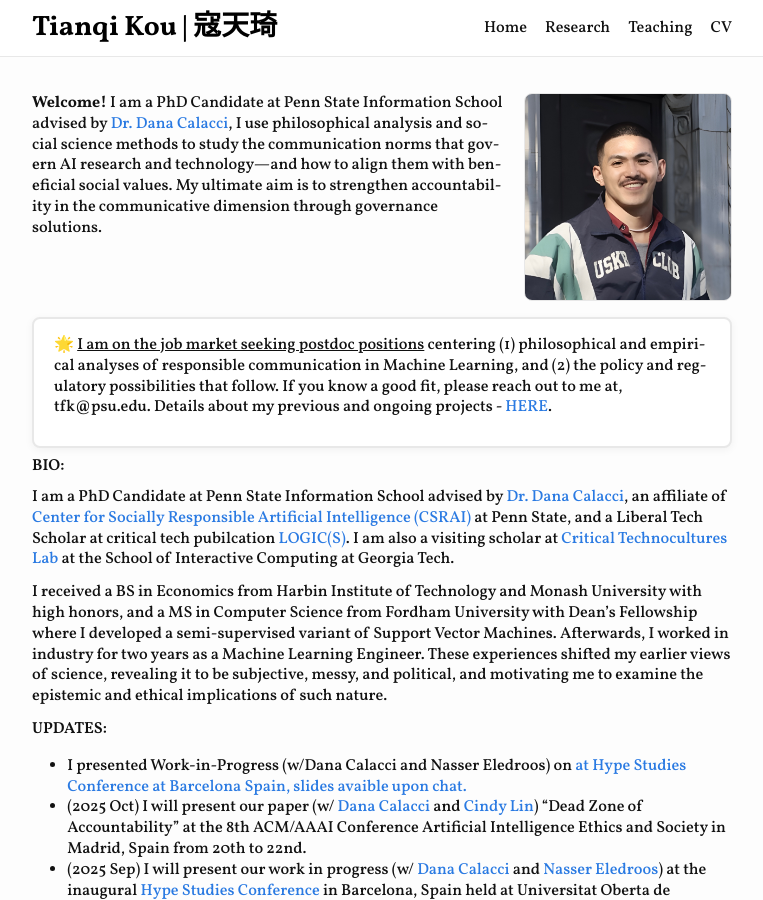
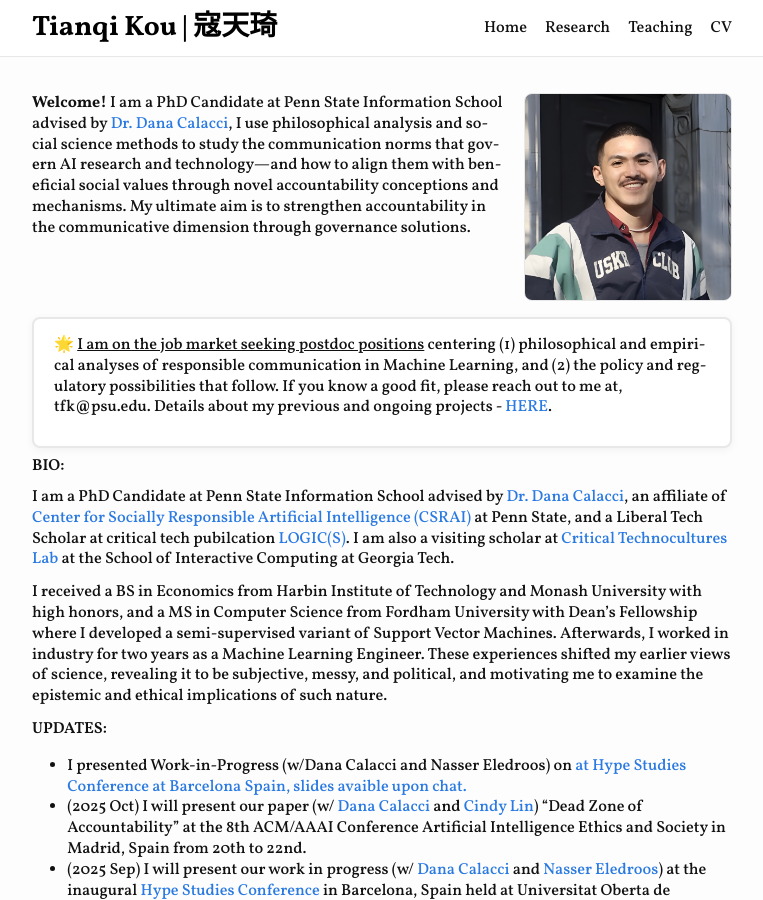
Before and after one commit to koutianqi/koutianqi.github.io, a Jekyll site: the page built from index.markdown, in a window 1280 px wide and 900 px high. Shown: the whole window, without its empty margins (258-1021 px from the left). Built offline with Jekyll 4.4.1, drawn with Linux system fonts in a browser that asks for light colours.

Commit message:
Update index.markdown

```diff
--- a/index.markdown
+++ b/index.markdown
@@ -7,7 +7,7 @@
   <div class="intro-copy" markdown="1">
 
 
-**Welcome!** I am a PhD Candidate at Penn State Information School advised by [Dr. Dana Calacci](https://www.dcalacci.net), I use philosophical analysis and social science methods to study the communication norms that govern AI research and technology—and how to align them with beneficial social values. My ultimate aim is to strengthen accountability in the communicative dimension through governance solutions.
+**Welcome!** I am a PhD Candidate at Penn State Information School advised by [Dr. Dana Calacci](https://www.dcalacci.net), I use philosophical analysis and social science methods to study the communication norms that govern AI research and technology—and how to align them with beneficial social values through novel accountability conceptions and mechanisms. My ultimate aim is to strengthen accountability in the communicative dimension through governance solutions.
 
   </div>
   <img class="headshot" src="{{ "/assets/img/headshot_crop.jpg" | relative_url }}" alt="Headshot" />
```
